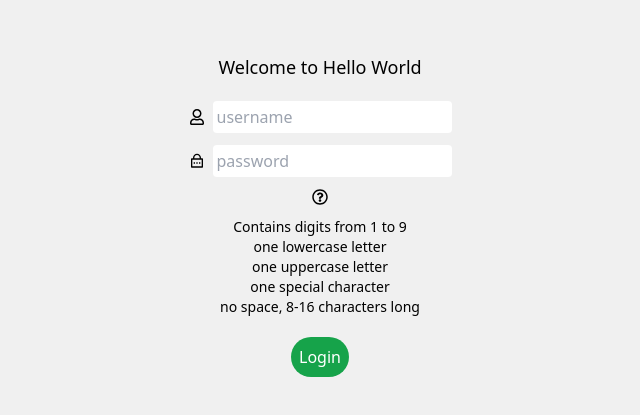
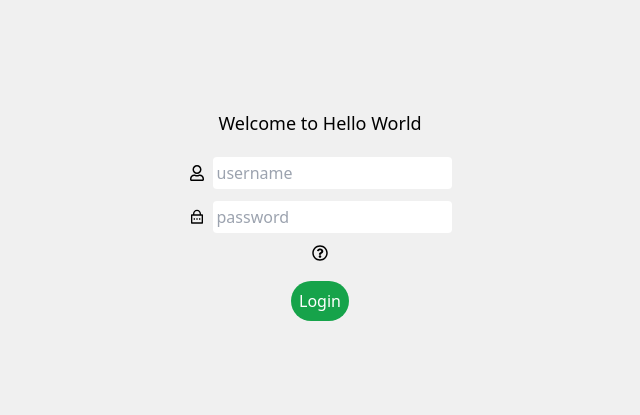
Before and after one commit to Awannng/helloworld, a React (Vite) app: page /login in a window 1280 px wide. Shown: the part 185-600 px from the top of the page, without its empty margins (320-960 px from the left). Built offline with nearby package versions, Linux system fonts and the light colour scheme.

Commit message:
adjusted the show password hint

```diff
--- a/src/pages/LoginPage.jsx
+++ b/src/pages/LoginPage.jsx
@@ -74,7 +74,7 @@ const LoginPage = ({ setIsAuthenticated }) => {
             }}
           />
           {/* if showPass is true, then it will show the hint, otherwise it will dispear */}
-          {showPass ? null : (
+          {showPass ?  (
             <p className="text-sm">
               Contains digits from 1 to 9 <br />
               one lowercase letter <br />
@@ -82,7 +82,7 @@ const LoginPage = ({ setIsAuthenticated }) => {
               one special character <br />
               no space, 8-16 characters long
             </p>
-          )}
+          ): null}
         </div>
 
         {/* Login Button that checks if is authenticated, if is then it will jump to the Homepage*/}
```
Also changed, not shown: src/pages/HomePage.jsx (line endings or trailing spaces).
